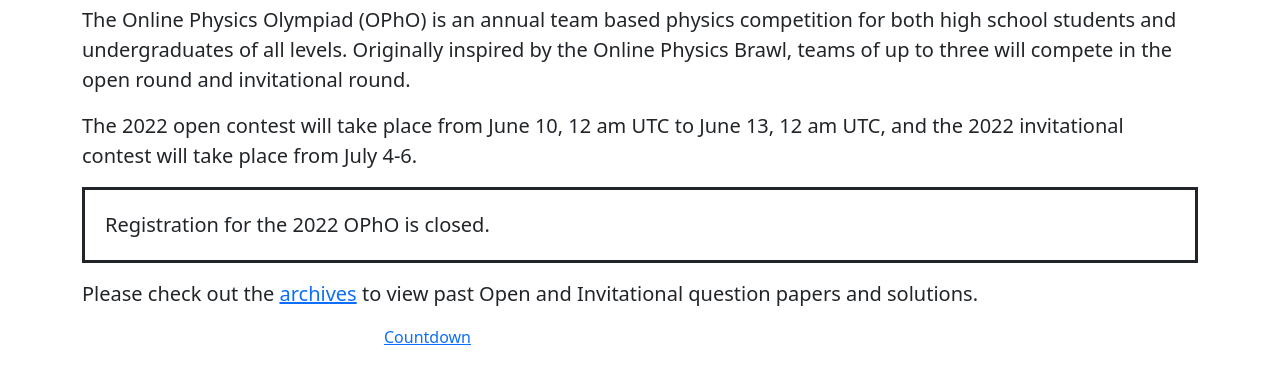
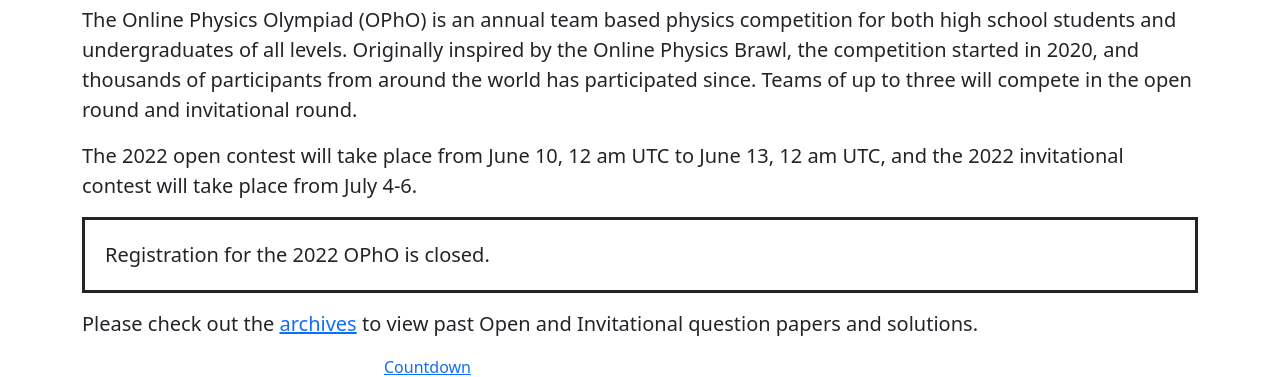
Before and after one commit to physoly/OPhO, a Python web app: template app/templates/opho/contest_home.html in a window 1280 px wide. Shown: the part 146-523 px from the top of the page. Run offline with Jinja, Linux system fonts and the light colour scheme; the template is opened without the code that fills it, so the values that code supplies are empty; some libraries are stand-ins or nearby versions.

Commit message:
add history

```diff
--- a/app/templates/opho/contest_home.html
+++ b/app/templates/opho/contest_home.html
@@ -27,7 +27,7 @@
     <div class="jumbotron jumbotron-fluid">
         <div class="container">
           <h1 class="display-4">OPHO Home Page</h1>
-          <p class="lead">The Online Physics Olympiad (OPhO) is an annual team based physics competition for both high school students and undergraduates of all levels. Originally inspired by the Online Physics Brawl, teams of up to three will compete in the open round and invitational round.</p>
+          <p class="lead">The Online Physics Olympiad (OPhO) is an annual team based physics competition for both high school students and undergraduates of all levels. Originally inspired by the Online Physics Brawl, the competition started in 2020, and thousands of participants from around the world has participated since. Teams of up to three will compete in the open round and invitational round.</p>
           <p class="lead">The 2022 open contest will take place from June 10, 12 am UTC to June 13, 12 am UTC, and the 2022 invitational contest will take place from July 4-6.</p>
           <p class="lead" style="border:3px; border-style:solid; border-color:solid green; padding: 1em;">Registration for the 2022 OPhO is closed.</p>
           <p class="lead">Please check out the <a href="/archives">archives</a> to view past Open and Invitational question papers and solutions.</p>
```
